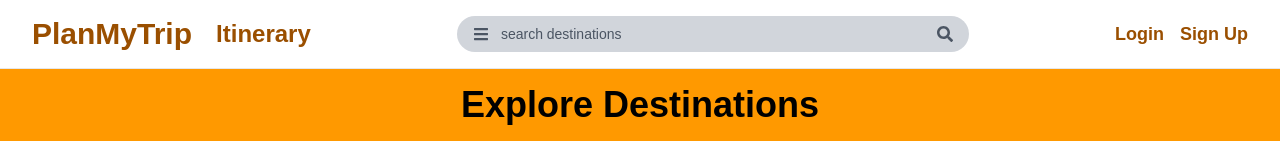
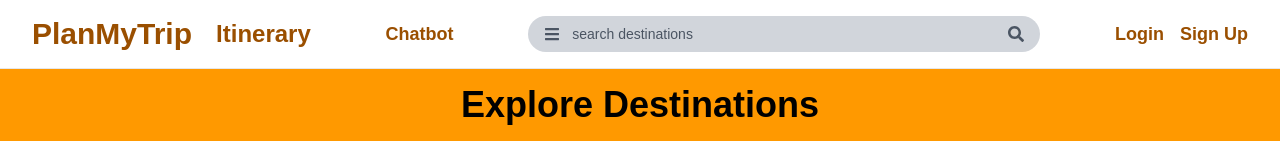
Before and after one commit to apadoss/plan-my-trip, a Next.js app: page / in a window 1280 px wide. Shown: the top 160 px of the page. Built offline with nearby package versions, Linux system fonts and the light colour scheme.

Commit message:
Added chatbot to header

```diff
--- a/components/Header.tsx
+++ b/components/Header.tsx
@@ -13,6 +13,12 @@ const Header = () => {
           </Link>
           <Link href="/plan-my-trip" className="text-primary-dark text-2xl font-semibold">
             Itinerary
+          </Link>
+        </div>
+
+        <div className="text-primary-dark flex items-center gap-4">
+          <Link href="/chatbot" className="text-lg font-semibold">
+            Chatbot
           </Link>
         </div>
 
--- a/package.json
+++ b/package.json
@@ -18,6 +18,7 @@
     "react-dom": "^19.0.0",
     "react-firebase-hooks": "^5.1.1",
     "react-icons": "^5.5.0",
+    "react-markdown": "^10.1.0",
     "react-router-dom": "^7.5.0"
   },
   "devDependencies": {
```
Also changed, not shown: 1 other file (tests, documents, lock files or other folders).
